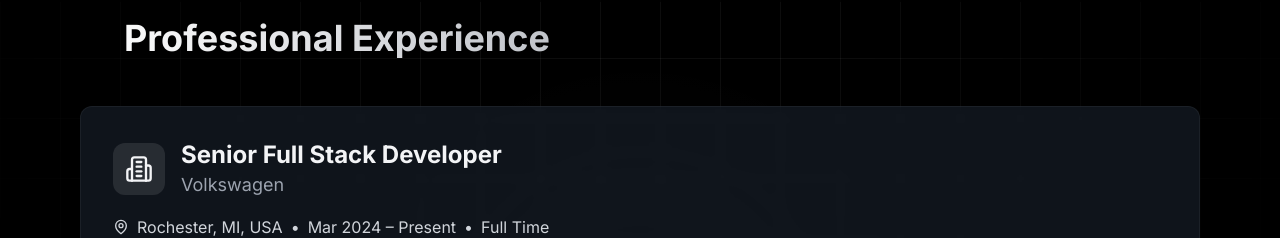
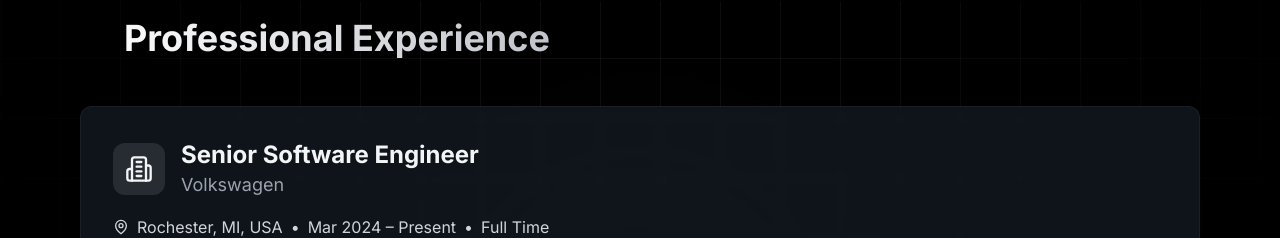
Before and after one commit to DheerajKommineni/portfolio2, a Next.js app: page /experience in a window 1280 px wide. Shown: the part 62-300 px from the top of the page. Built offline with nearby package versions, Linux system fonts and the light colour scheme.

Commit message:
Update portfolio role

```diff
--- a/src/app/about/page.tsx
+++ b/src/app/about/page.tsx
@@ -2,10 +2,9 @@
 import type { Metadata } from 'next';
 
 export const metadata: Metadata = {
-  title:
-    'About Sri Hari Dheeraj Kommineni | Senior Full Stack Software Engineer',
+  title: 'About Sri Hari Dheeraj Kommineni | Senior Software Engineer',
   description:
-    'Learn more about Sri Hari Dheeraj Kommineni, a Senior Full Stack Software Engineer with 7+ years of experience building scalable, cloud-native applications across enterprise, retail, and healthcare domains using React, Python, AWS, and Generative AI.',
+    'Learn more about Sri Hari Dheeraj Kommineni, a Senior Software Engineer with 7+ years of experience building scalable, cloud-native applications across enterprise, retail, and healthcare domains using React, Python, AWS, and Generative AI.',
 };
 
 export default function AboutPage() {
--- a/src/pages/Experience.tsx
+++ b/src/pages/Experience.tsx
@@ -6,7 +6,7 @@
 
 const experiences = [
   {
-    title: 'Senior Full Stack Developer',
+    title: 'Senior Software Engineer',
     company: 'Volkswagen',
     location: 'Rochester, MI, USA',
     period: 'Mar 2024 – Present',
@@ -24,7 +24,7 @@
     ],
   },
   {
-    title: 'Full Stack Developer',
+    title: 'Software Engineer',
     company: 'HP',
     location: 'Vancouver, WA, USA',
     period: 'Apr 2022 – Feb 2024',
@@ -41,7 +41,7 @@
     ],
   },
   {
-    title: 'Full Stack Developer',
+    title: 'Software Developer',
     company: 'Ulta Beauty',
     location: 'Bolingbrook, IL, USA',
     period: 'Jan 2020 – Mar 2022',
--- a/src/pages/Home.tsx
+++ b/src/pages/Home.tsx
@@ -39,7 +39,7 @@
           animate={{ opacity: 1, y: 0 }}
           transition={{ duration: 0.8, delay: 0.1 }}
         >
-          Senior Full Stack Software Engineer
+          Senior Software Engineer
         </motion.h2>
 
         {/* Summary */}
```
